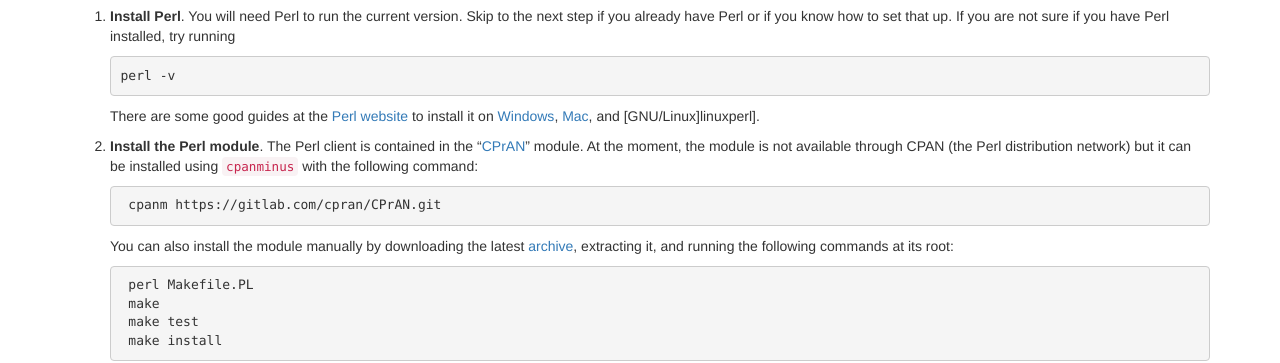
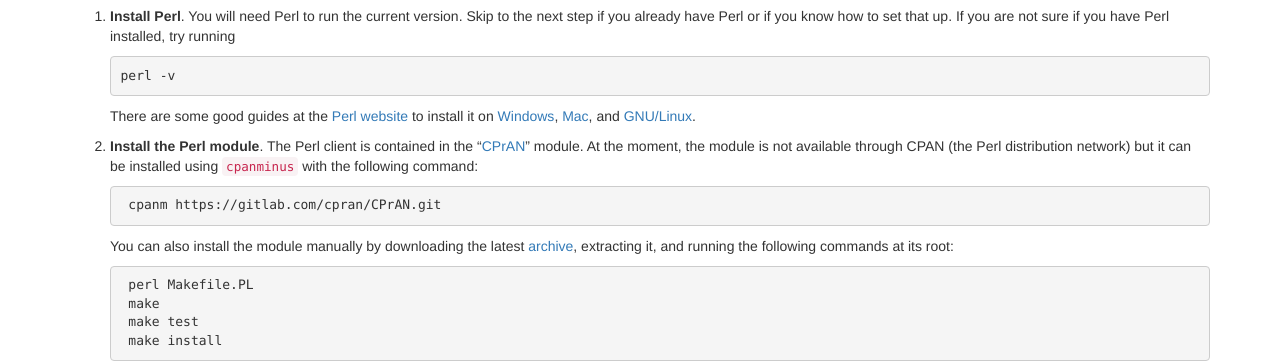
Before and after one commit to jjatria/cpran-www, a Jekyll site: the page built from clients/cpran/index.md, in a window 1280 px wide. Shown: the part 491-854 px from the top of the page. Built offline with Jekyll 4.4.1, drawn with Linux system fonts in a browser that asks for light colours; nearby versions of some CDN libraries; library files that are not in the unit come from our copies; comment, search, counter and statistics services are not loaded.

Commit message:
Fixed broken link

```diff
--- a/clients/cpran/index.md
+++ b/clients/cpran/index.md
@@ -36,7 +36,7 @@ oriented), its implementation.
         perl -v
 
     There are some good guides at the [Perl website](http://perl.org) to install
-    it on [Windows][winperl], [Mac][macperl], and [GNU/Linux]linuxperl].
+    it on [Windows][winperl], [Mac][macperl], and [GNU/Linux][linuxperl].
 
     [macperl]: http://learn.perl.org/installing/osx.html
     [winperl]: http://learn.perl.org/installing/windows.html
```
